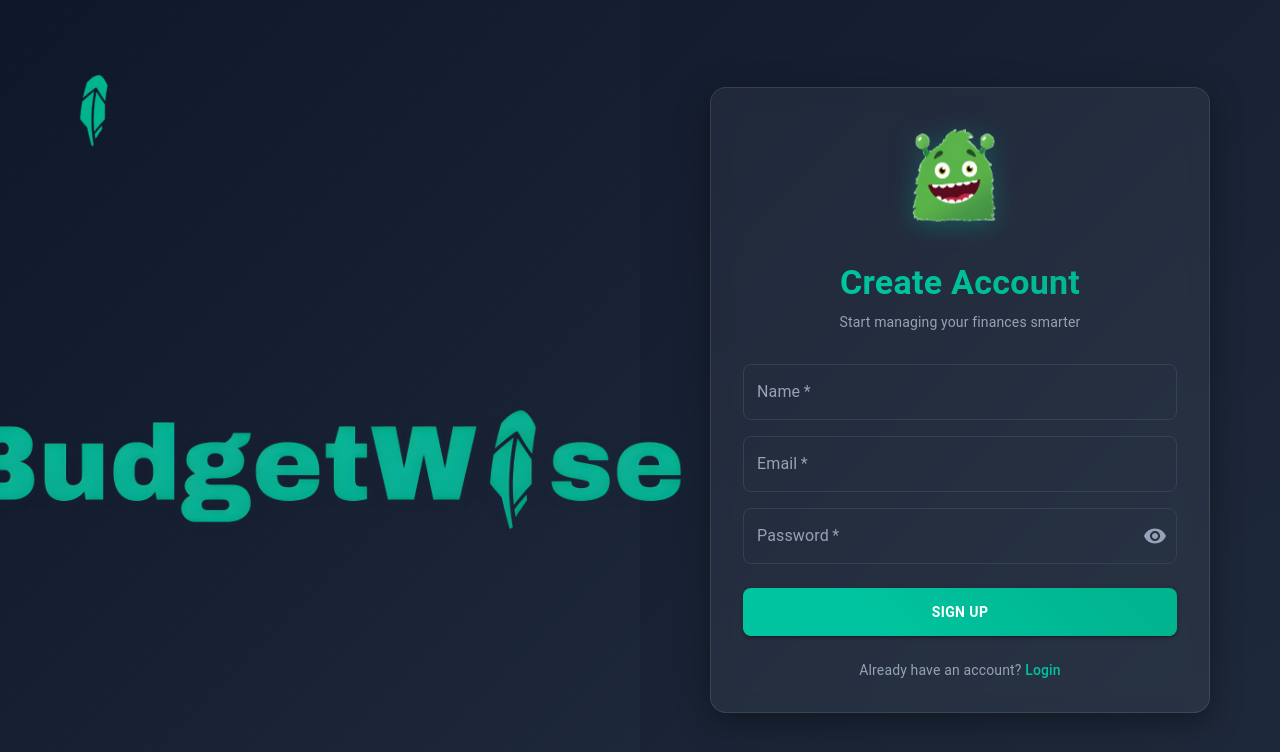
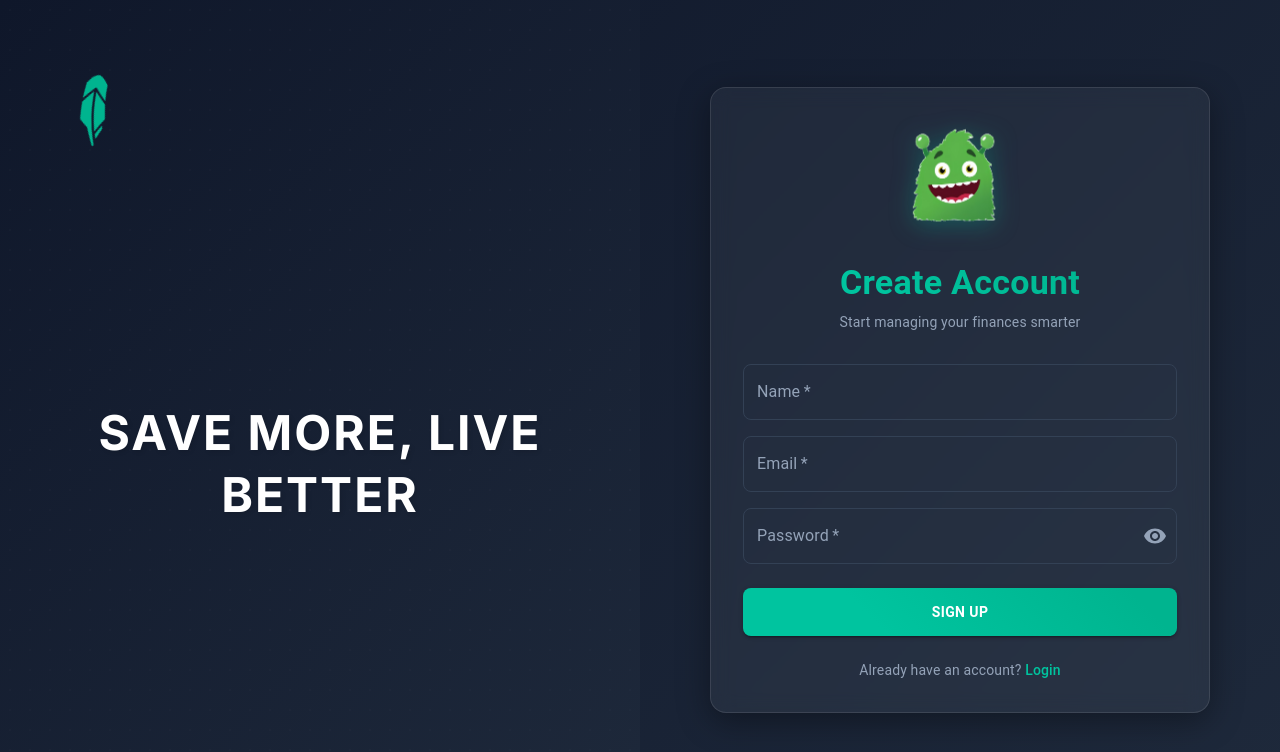
Before and after one commit to WanderingWalnut/SENG401-Final-Project, a React (Vite) app in the folder frontend/BudgetWise/: page /signup in a window 1280 px wide. Shown: the top 752 px of the page. Built offline with nearby package versions, Linux system fonts and the light colour scheme.

Commit message:
Made it better

```diff
--- a/frontend/BudgetWise/src/pages/LoginPage.tsx
+++ b/frontend/BudgetWise/src/pages/LoginPage.tsx
@@ -93,7 +93,7 @@ const Login = () => {
           width: 150,
           height: "auto",
           "&:hover": {
-            transform: "rotate(-30deg) scale(1.1)",
+            transition: "all 0.2s ease-in-out",
           },
         }}
         onClick={() => navigate("/")}
@@ -143,14 +143,32 @@ const Login = () => {
               p: 8,
             }}
           >
-            <img
+            {/* <img
               src={LogoText}
               alt="Logo Text"
               style={{
-                width: "800px",
+                width: "500px",
                 height: "auto",
               }}
-            />
+            /> */}
+            <h1 style={{
+              fontSize: "3rem",                // Larger font size for emphasis
+              fontWeight: "700",               // Bold text for stronger impact
+              lineHeight: "1.3",               // Adjust line height for better readability
+              textAlign: "center",             // Center the text horizontally
+              color: "white",                // Use a modern, dark color for better contrast
+              margin: "20px 0",                // Add margin for spacing around the heading
+              letterSpacing: "2px",            // Add some letter spacing for a more open look
+              textTransform: "uppercase",      // Make the text uppercase for a more dynamic feel
+              textShadow: "2px 2px 4px rgba(0, 0, 0, 0.1)", // Soft shadow for a subtle 3D effect
+              width: "100%",                   // Full width to adapt to container size
+              maxWidth: "600px",               // Set a max width to avoid text stretching too much on larger screens
+              marginLeft: "auto",              // Center it horizontally
+              marginRight: "auto",             // Center it horizontally
+            }}>
+              Save More, Live Better
+            </h1>
+
           </Box>
         </Grid>
       )}
--- a/frontend/BudgetWise/src/pages/SignUpPage.tsx
+++ b/frontend/BudgetWise/src/pages/SignUpPage.tsx
@@ -144,14 +144,23 @@ const SignUp = () => {
               p: 8,
             }}
           >
-            <img
-              src={LogoText}
-              alt="Logo Text"
-              style={{
-                width: "800px",
-                height: "auto",
-              }}
-            />
+              <h1 style={{
+              fontSize: "3rem",                // Larger font size for emphasis
+              fontWeight: "700",               // Bold text for stronger impact
+              lineHeight: "1.3",               // Adjust line height for better readability
+              textAlign: "center",             // Center the text horizontally
+              color: "white",                // Use a modern, dark color for better contrast
+              margin: "20px 0",                // Add margin for spacing around the heading
+              letterSpacing: "2px",            // Add some letter spacing for a more open look
+              textTransform: "uppercase",      // Make the text uppercase for a more dynamic feel
+              textShadow: "2px 2px 4px rgba(0, 0, 0, 0.1)", // Soft shadow for a subtle 3D effect
+              width: "100%",                   // Full width to adapt to container size
+              maxWidth: "600px",               // Set a max width to avoid text stretching too much on larger screens
+              marginLeft: "auto",              // Center it horizontally
+              marginRight: "auto",             // Center it horizontally
+            }}>
+              Save More, Live Better
+            </h1>
           </Box>
         </Grid>
       )}
```
